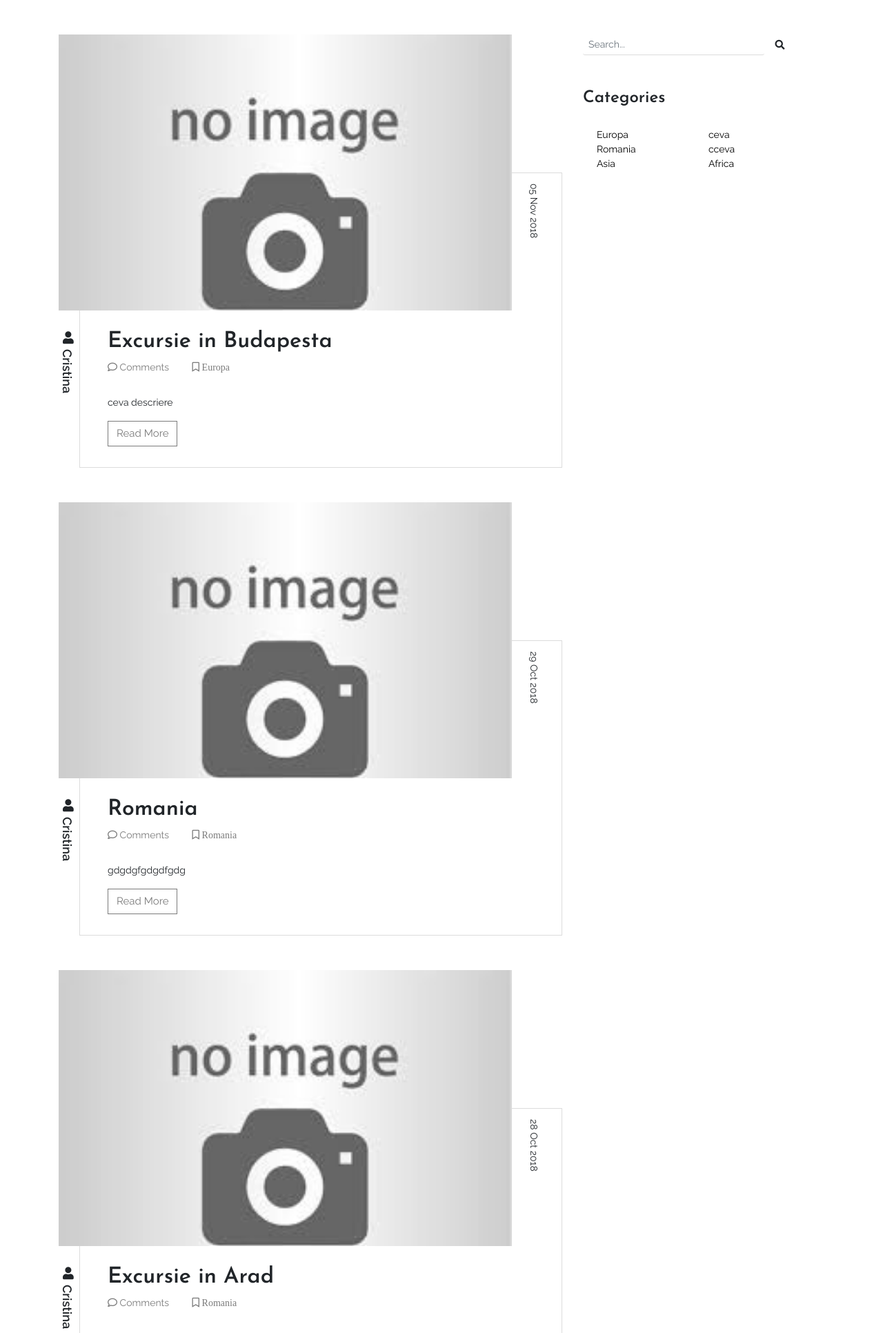
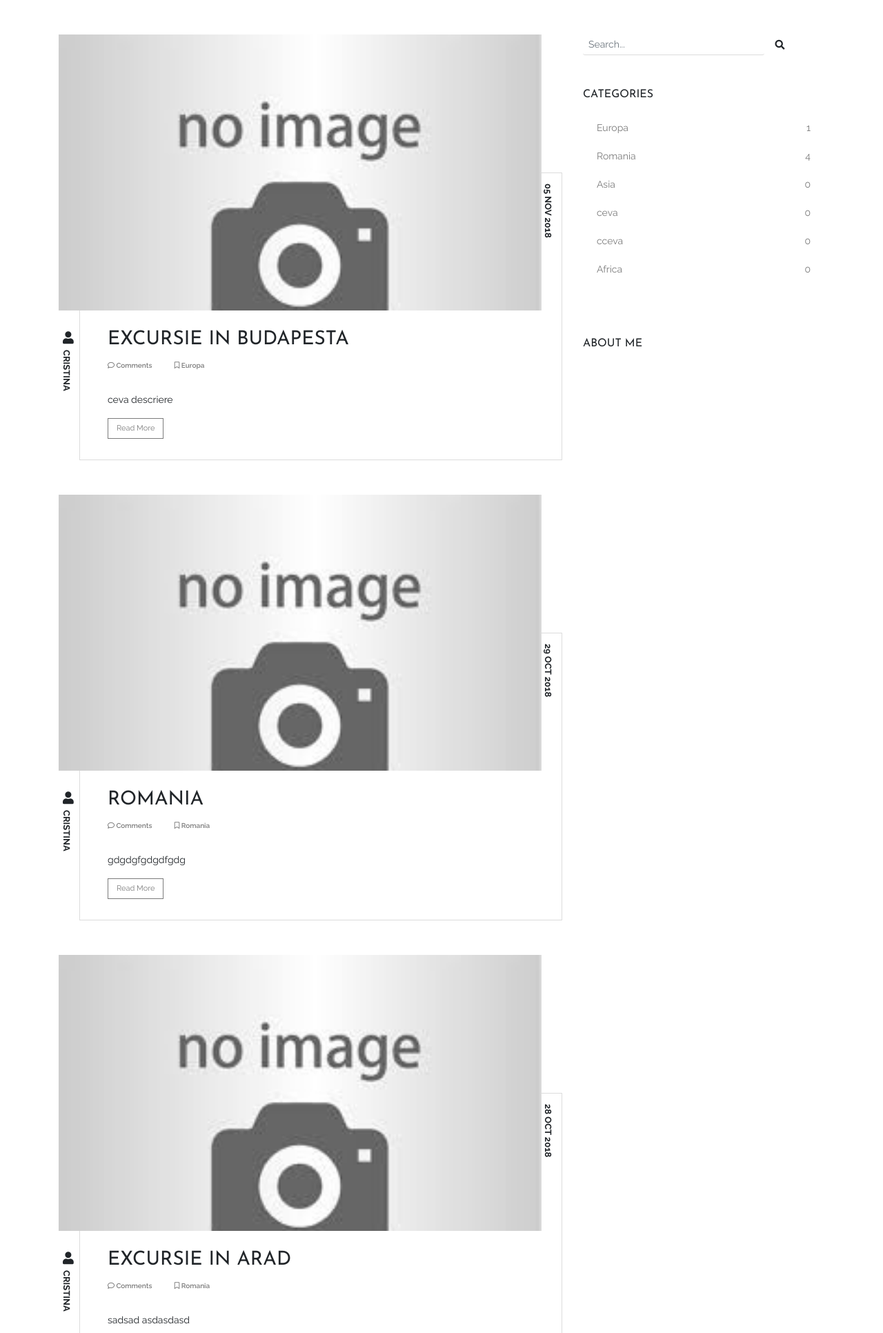
Before and after one commit to CristinaBizoi/blog, a PHP site: page / in a window 1280 px wide. Shown: the part 87-2019 px from the top of the page at 69% size. Run offline with PHP 8.4, Linux system fonts and the light colour scheme; data comes from the database, SQL or seed files in the repository; some libraries are stand-ins or nearby versions.

Commit message:
font changes

```diff
--- a/categories_widget.php
+++ b/categories_widget.php
@@ -11,9 +11,11 @@
 // echo "timestamp_data:".$timestamp_data."<br/>";
       // include("./_inc/db.php");
       $con = connect();
-      $sql= "SELECT `categorii`.`nume`, `categorii`.`id`
+      $sql= "SELECT `categorii`.`nume`, `categorii`.`id`, count(`articole`.`id`) as `nr_articole`
       FROM `categorii`
-      WHERE `status`= '1'";
+      LEFT JOIN `articole` ON `categorii`.`id` = `articole`.`id_categorie`
+      WHERE `categorii`.`status`= '1'
+      GROUP BY `categorii`.`id`";
       $result = queryactive($con, $sql);
       $categories = getArray($result);
 
@@ -22,17 +24,17 @@
 
 
  <div class="categories-widget my-5">
-            <h4 class="widget-title">Categories</h5>
+            <h4 class="widget-title">Categories</h4>
             <div class="card-body">
               <div class="row">
-                <div class="col-lg-12 coloane">
+                <div class="col-lg-12">
 
                   <ul class="list-unstyled mb-0">
                     <?php
                     foreach ($categories as $key => $category){
                     ?>
                     <li>
-                      <a href="index.php?categorie_id=<?php echo $category["id"]; ?>"><?php echo $category["nume"]; ?></a>
+                      <a href="index.php?categorie_id=<?php echo $category["id"]; ?>" class="light-text d-flex w-100 justify-content-between"><?php echo $category["nume"]; ?> <span class="count"><?php echo $category["nr_articole"]; ?></span></a>
                     </li>
                     <?php } ?>
                   </ul>
--- a/index.php
+++ b/index.php
@@ -108,8 +108,8 @@
                 <h2><?php echo $article["nume"]; ?></h2>
               </div>
               <div class="entry-meta">
-                <a href="" class="meta-option"><i class="far fa-comment"></i> Comments </a>
-                <a href="" class="meta-option"><i class="far fa-bookmark"> <?php echo $article["nume_categorie"]; ?></i></a>
+                <a href="" class="meta-option light-text"><i class="far fa-comment"></i> Comments </a>
+                <a href="" class="meta-option light-text"><i class="far fa-bookmark"></i> <?php echo $article["nume_categorie"]; ?></a>
               <div class="entry-summary">
                 <p><?php echo $article["descriere"]; ?></p>
               </div>
@@ -147,11 +147,16 @@
           <?php
             include("./categories_widget.php");
           ?>
+          <!-- about me -->
+          <div class="about-widget">
+            <h4 class="widget-title"> About me </h4>
+          </div>
+        </div>
 
-        </div>
 
       </div>
       <!-- /.row -->
+
 
     </div>
     <!-- /.container -->
--- a/public/css/style.css
+++ b/public/css/style.css
@@ -8,10 +8,15 @@ a,a:hover{
     text-decoration: none;
     color: black;
 }
+.light-text{
+    color:#7b7b7b;
+}
 .widget-title,h2{
 
     font-family: 'Josefin Sans',sans-serif;
-    font-weight: 700;
+    font-weight: normal;
+    text-transform: uppercase;
+    font-size: 16px;
 }
 nav{
     background-color:#ffffff;
@@ -43,12 +48,16 @@ nav{
     padding-left: 30px;
     transform: rotate(90deg);
     transform-origin: top left;
-    font-weight: 600;
-    font-size: 18px;
+    padding-top: 5px;
+}
+.author-username, .publish-date{
+    font-weight: bold;
+    font-size: 13px;
+    text-transform: uppercase;
 }
 .image-media{
     display: block;
-    width: 90%;
+    width: calc(100% - 30px);
     overflow:hidden;
     position: absolute;
     z-index: 2;
@@ -57,7 +66,8 @@ nav{
 }
 .meta-option{
     padding-right: 30px;
-    color:#7b7b7b;
+    font-size: 10px;
+    font-weight: 600;
 
 }
 .meta-option:hover{
@@ -75,10 +85,10 @@ nav{
     transform: rotate(90deg) translateX(100%);
     transform-origin: top right;
     top: 15px;
-    right: 30px;
+    right: 10px;
 }
-.entry-name{
-    font-size: 25px;
+.entry-name>h2{
+    font-size: 28px;
 }
 #nume, #continut,.search-articol{
     border: 0;
@@ -101,7 +111,7 @@ nav a{
     border: 1px solid #7b7b7b;
     color: #7b7b7b;
     border-radius:0;
-    font-size: 15px;
+    font-size: 11px;
     background-color: transparent;
 }
 .btn-custom:hover{
@@ -119,8 +129,9 @@ nav a{
     width: 60%;
 
 }
-.coloane{
-    column-count: 2;
+.categories-widget ul li{
+    margin-bottom: 20px;
+
 }
 .form-comments{
     border: 1px solid #d2d2d2;
```
